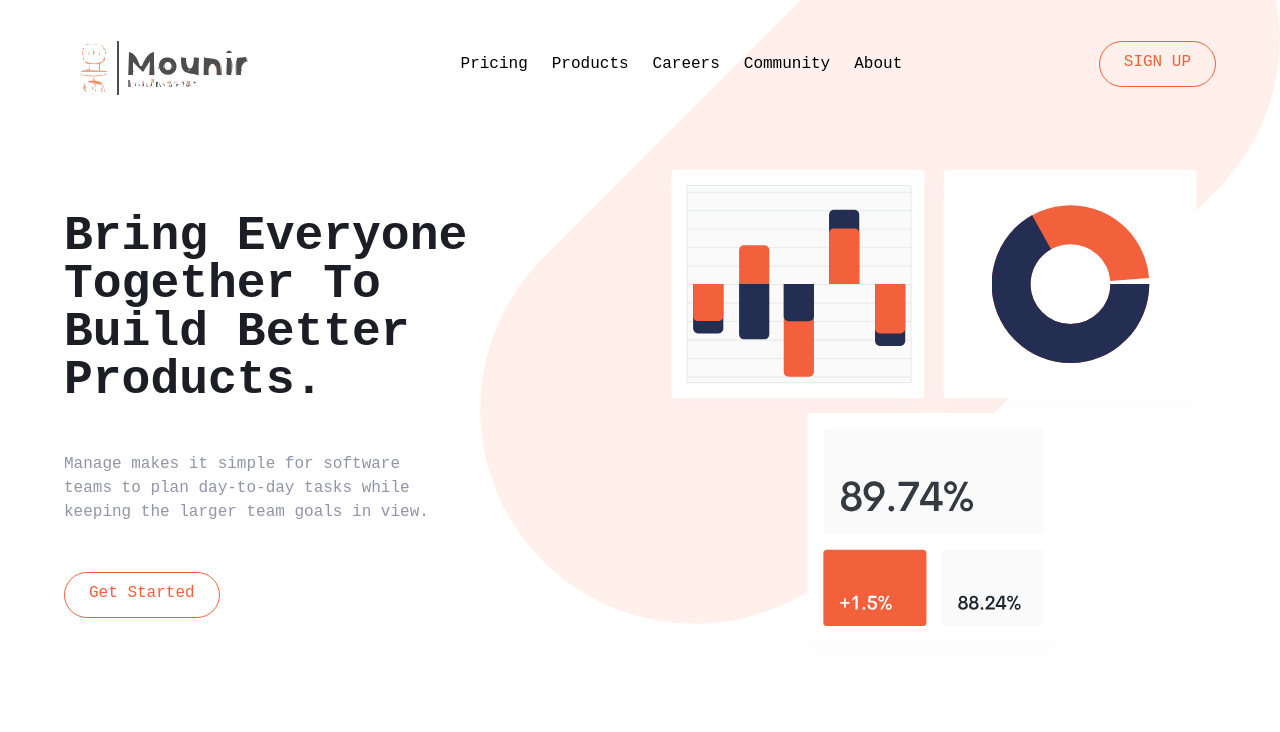
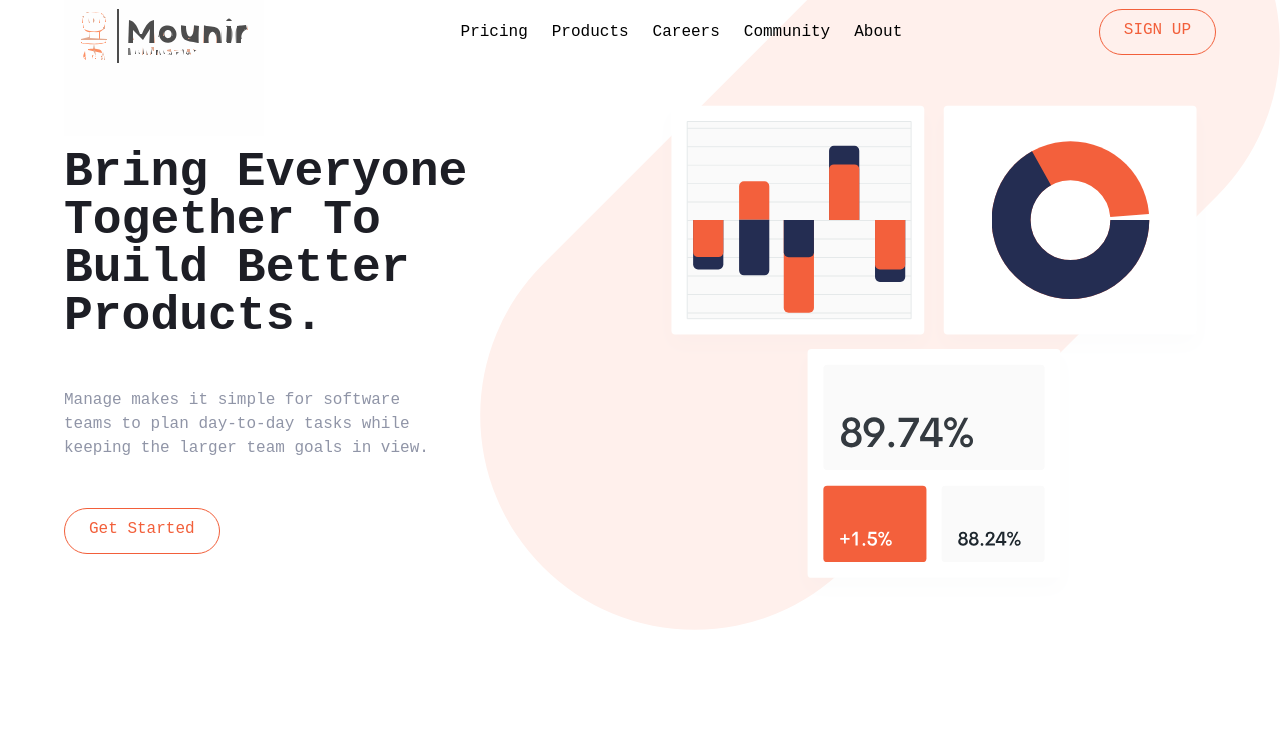
Before and after one commit to Mounir-charef/products-manager, a website built with Vite: page index.html in a window 1280 px wide. Shown: the top 732 px of the page. Built offline with nearby package versions, Linux system fonts and the light colour scheme; a web font is replaced by a local one.

```diff
--- a/index.html
+++ b/index.html
@@ -17,7 +17,7 @@
   </head>
   <body class="font-Be">
     <nav class="relative max-w-5/6 mt-2">
-      <div class="flex items-center h-28 px-5 md:px-16 justify-between">
+      <div class="flex items-center h-12 px-5 md:px-16 justify-between">
         <div class="pt-2">
           <a href="#">
             <img src="images/logo_test.svg" alt="logo">
```
Also changed, not shown: src/styles_output.css.
